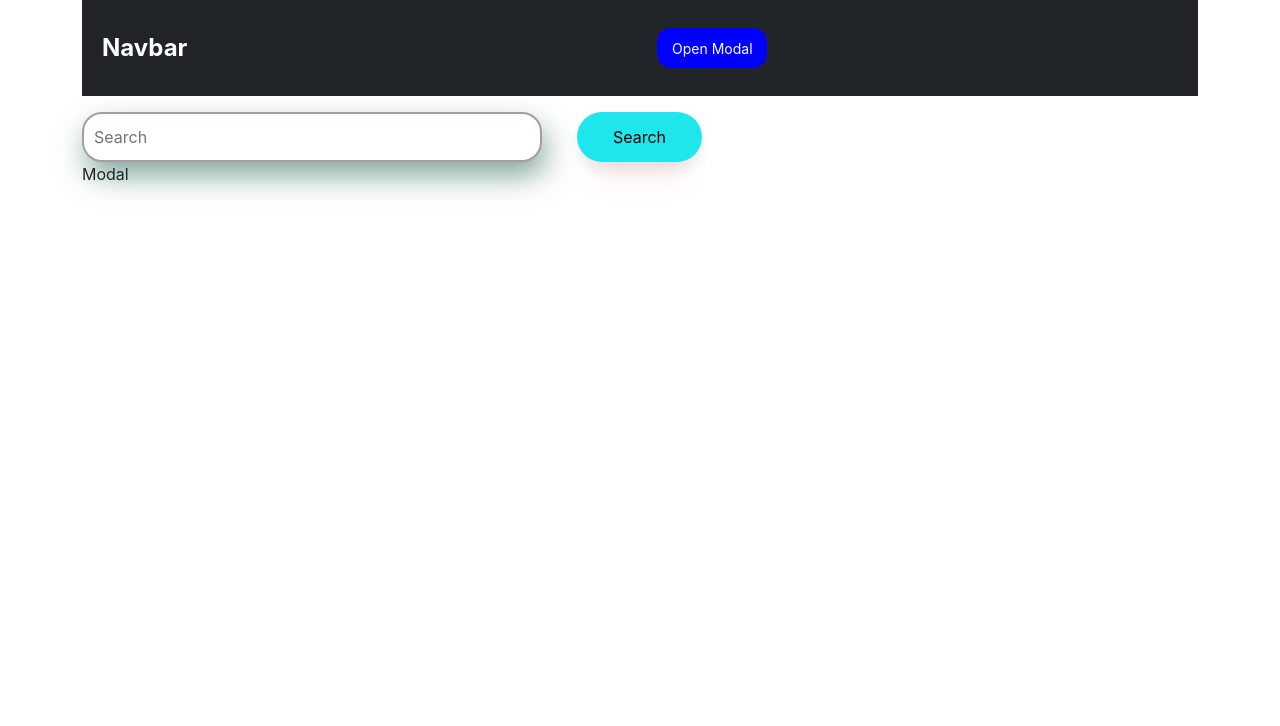
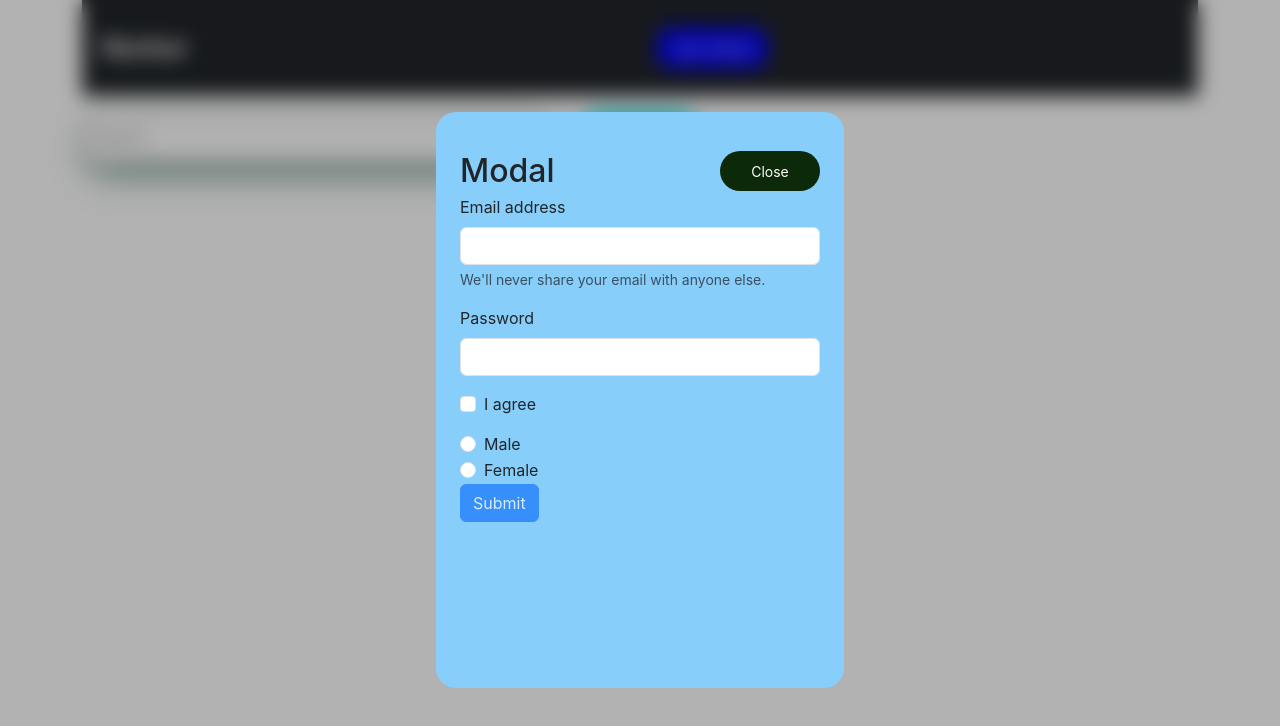
Before and after one commit to AntoninaGraur/practicum-f-redux-resct, a React (Create React App) app: page / in a window 1280 px wide. Both pictures are taken after a click on the button "Open Modal". Shown: the top 726 px of the page. Built offline with nearby package versions, Linux system fonts and the light colour scheme.

Commit message:
update modal component

```diff
--- a/src/components/Modal/modal.jsx
+++ b/src/components/Modal/modal.jsx
@@ -1,15 +1,35 @@
 // import { Component } from 'react';
 import { Backdrop, ModalWindow, ModalButton } from './modal.styled';
 
-import React from 'react';
+import { useEffect } from 'react';
 
-const Modal = ({ closeModal }) => {
-  const handlePressESC = e => {
-    console.log('object', Date.now());
-    if (e.code === 'Escape') closeModal();
-  };
+const Modal = ({ closeModal, children }) => {
+  useEffect(() => {
+    const handlePressESC = e => {
+      console.log('object', Date.now());
+      if (e.code === 'Escape') closeModal();
+    };
+    window.addEventListener('keydown', handlePressESC);
+    return () => {
+      window.removeEventListener('keydown', handlePressESC);
+    };
+  }, [closeModal]);
 
-  return <div>Modal</div>;
+  return (
+    <Backdrop>
+      <ModalWindow>
+        <div className="modal-content">
+          <div className="modal-header">
+            <h2 className="modal-title"> Modal</h2>
+            <ModalButton type="button" aria-label="Close" onClick={closeModal}>
+              Close
+            </ModalButton>
+          </div>
+          <div className="modal-body">{children}</div>
+        </div>
+      </ModalWindow>
+    </Backdrop>
+  );
 };
 
 export default Modal;
--- a/src/components/Modal/modal.styled.js
+++ b/src/components/Modal/modal.styled.js
@@ -14,25 +14,25 @@ export const ModalWindow = styled.div`
     top: 50%;
     left: 50%;
     transform: translateX(-50%) translateY(-50%);
-    background-color: var(--modal-wndw-clr);
+    background-color: lightskyblue;
     max-width: 408px;
     min-height: 576px;
     width: 100%;
-    border-radius: 4px;
-    padding: 72px 24px 24px 24px;
+    border-radius: 20px;
+    padding: 35px 24px 24px 24px;
 `
 export const ModalButton = styled.button`
   font-size: 14px;
   width: 100px;
   height: 40px;
   border: none;
-  border-radius: 14px;
+  border-radius: 24px;
   background-color: #0c290a;
   color: white;
   cursor: pointer;
   transition: all ease-in-out 0.4s;
   &:hover {
-    background-color: gray;
+    background-color: lightseagreen;
     color: navy;
 
     box-shadow: 0cap;
```
